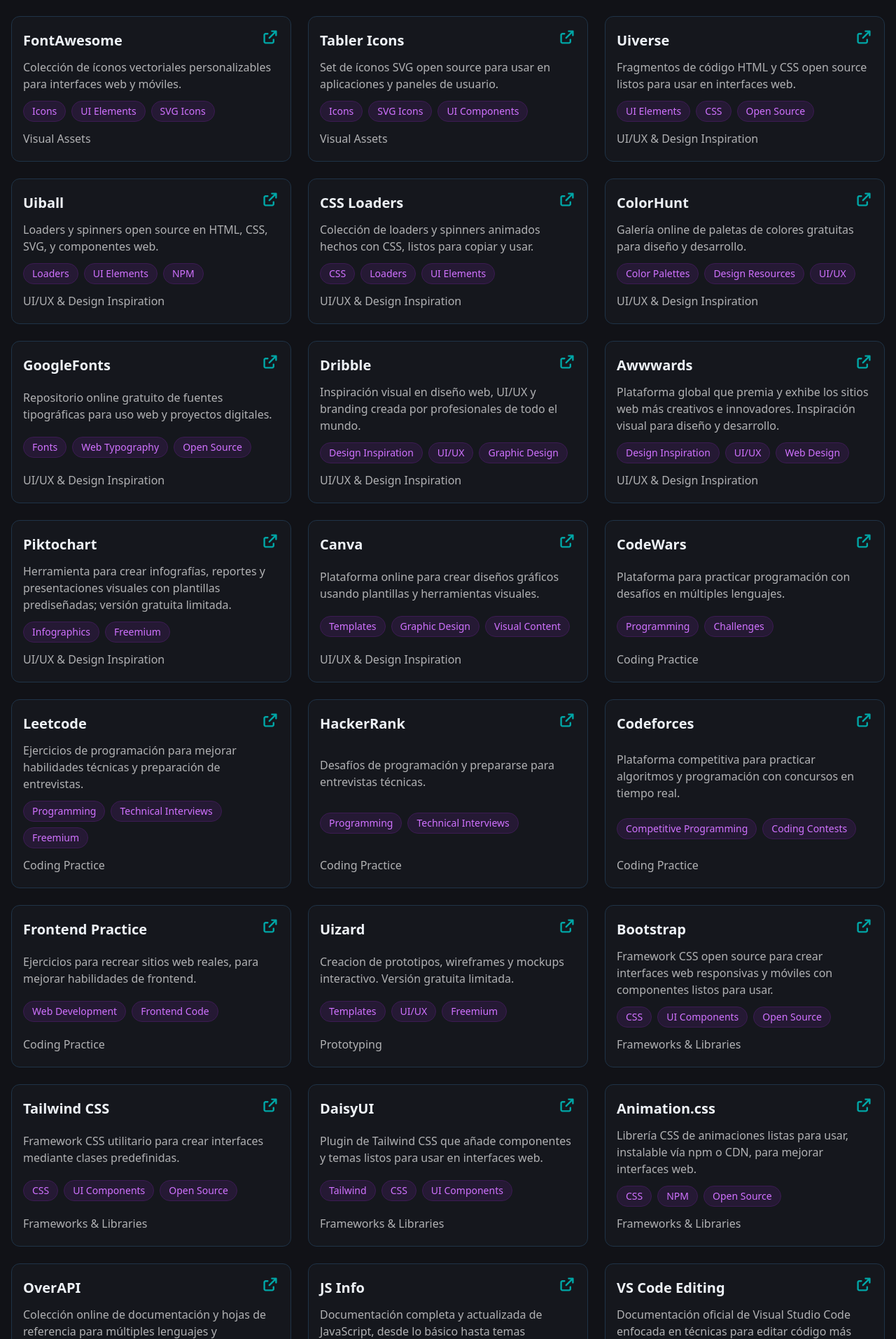
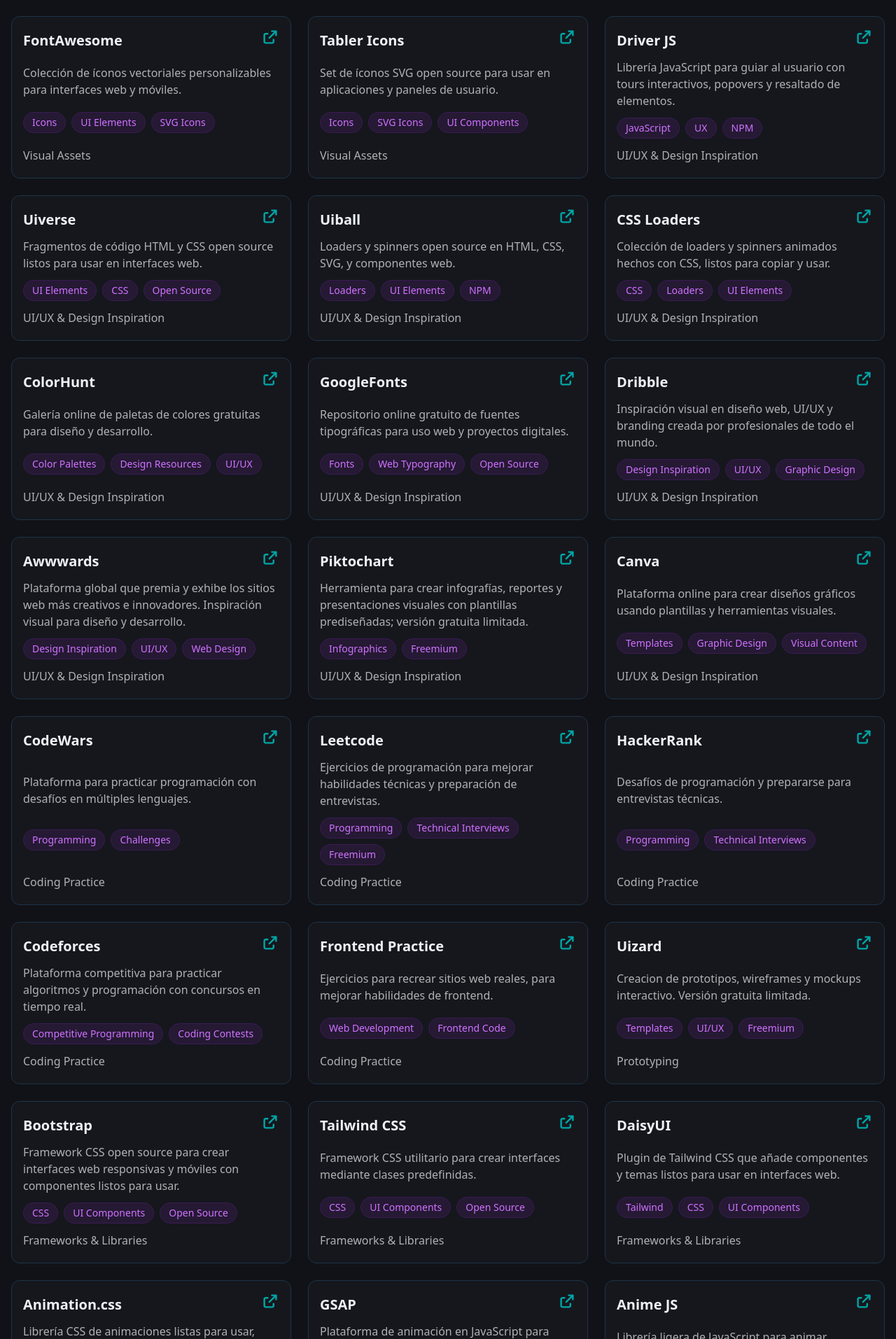
Before and after one commit to RoyDCC/RoyDCC.github.io, a Vue app: page /resources in a window 1280 px wide. Shown: the part 887-2800 px from the top of the page at 70% size. Built offline with nearby package versions, Linux system fonts and the light colour scheme.

Commit message:
New resources and all descriptions done

```diff
--- a/src/shared/constants/resources.ts
+++ b/src/shared/constants/resources.ts
@@ -43,25 +43,37 @@
   },
   {
     pageLink: "https://devicon.dev/",
-    description: "Biblioteca de íconos SVG de tecnologías, lenguajes y herramientas para proyectos de desarrollo.",
+    description:
+      "Biblioteca de íconos SVG de tecnologías, lenguajes y herramientas para proyectos de desarrollo.",
     tags: ["icons", "tech logos", "open source", "SVG icons"],
     pageName: "Devicons",
     category: categories.VISUAL_ASSETS,
   },
   {
     pageLink: "https://fontawesome.com/",
-    description: "Colección de íconos vectoriales personalizables para interfaces web y móviles.",
+    description:
+      "Colección de íconos vectoriales personalizables para interfaces web y móviles.",
     tags: ["icons", "UI elements", "SVG icons"],
     pageName: "FontAwesome",
     category: categories.VISUAL_ASSETS,
   },
   {
     pageLink: "https://tabler.io/icons",
-    description: "Set de íconos SVG open source para usar en aplicaciones y paneles de usuario.",
+    description:
+      "Set de íconos SVG open source para usar en aplicaciones y paneles de usuario.",
     tags: ["icons", "SVG icons", "UI components", "open source"],
     pageName: "Tabler Icons",
     category: categories.VISUAL_ASSETS,
   },
+  {
+    pageName: "Driver JS",
+    pageLink: "https://driverjs.com/docs/installation",
+    description:
+      "Librería JavaScript para guiar al usuario con tours interactivos, popovers y resaltado de elementos.",
+    tags: ["JavaScript", "UX", "NPM", "tutorials"],
+    category: categories.UI_UX_DESIGN_INSPIRATION,
+  },
+
   {
     pageName: "Uiverse",
     pageLink: "https://uiverse.io/",
@@ -216,6 +228,23 @@
     category: categories.FRAMEWORKS_LIBRARIES,
   },
   {
+    pageName: "GSAP",
+    pageLink: "https://gsap.com/",
+    description:
+      "Plataforma de animación en JavaScript para crear transiciones y secuencias complejas en la web.",
+    tags: ["JavaScript", "animations", "CSS", "UI/UX", "open source", "JS"],
+    category: categories.FRAMEWORKS_LIBRARIES,
+  },
+  {
+    pageName: "Anime JS",
+    pageLink: "https://animejs.com/",
+    description:
+      "Librería ligera de JavaScript para animar propiedades CSS, SVG, DOM y objetos JavaScript.",
+    tags: ["JavaScript", "animations", "CSS", "SVG", "open source", "JS"],
+    category: categories.FRAMEWORKS_LIBRARIES,
+  },
+
+  {
     pageName: "OverAPI",
     pageLink: "https://overapi.com/",
     description:
@@ -238,6 +267,22 @@
       "Documentación oficial de Visual Studio Code enfocada en técnicas para editar código más rápido y eficiente.",
     tags: ["VS Code", "code editor", "productivity"],
     category: categories.LEARNING_REFERENCE,
+  },
+  {
+    pageName: "DB Diagram",
+    pageLink: "https://dbdiagram.io/home",
+    description:
+      "Herramienta online para crear diagramas ER de bases de datos de forma visual.",
+    tags: ["database", "ER diagrams", "visual tool", "online tool"],
+    category: categories.DEVELOPER_TOOLS,
+  },
+  {
+    pageName: "CSS Grid Generator",
+    pageLink: "https://cssgridgenerator.io/",
+    description:
+      "Herremienta para generar layouts con CSS Grid y obtener el código listo para usar.",
+    tags: ["CSS", "grid", "layout", "visual tool", "online tool"],
+    category: categories.DEVELOPER_TOOLS,
   },
   {
     pageName: "BulkResize",
@@ -287,6 +332,15 @@
     tags: ["CSS", "visual tool", "online tool", "design resources"],
     category: categories.DEVELOPER_TOOLS,
   },
+  {
+    pageName: "Public APIs",
+    pageLink: "https://publicapis.dev/",
+    description:
+      "Directorio online con una colección de APIs públicas organizadas por categorías y temas.",
+    tags: ["API", "developer tool", "open source"],
+    category: categories.MOCK_APIS_TEST_DATA,
+  },
+
   {
     pageName: "RandomUser",
     pageLink: "https://randomuser.me/",
```
